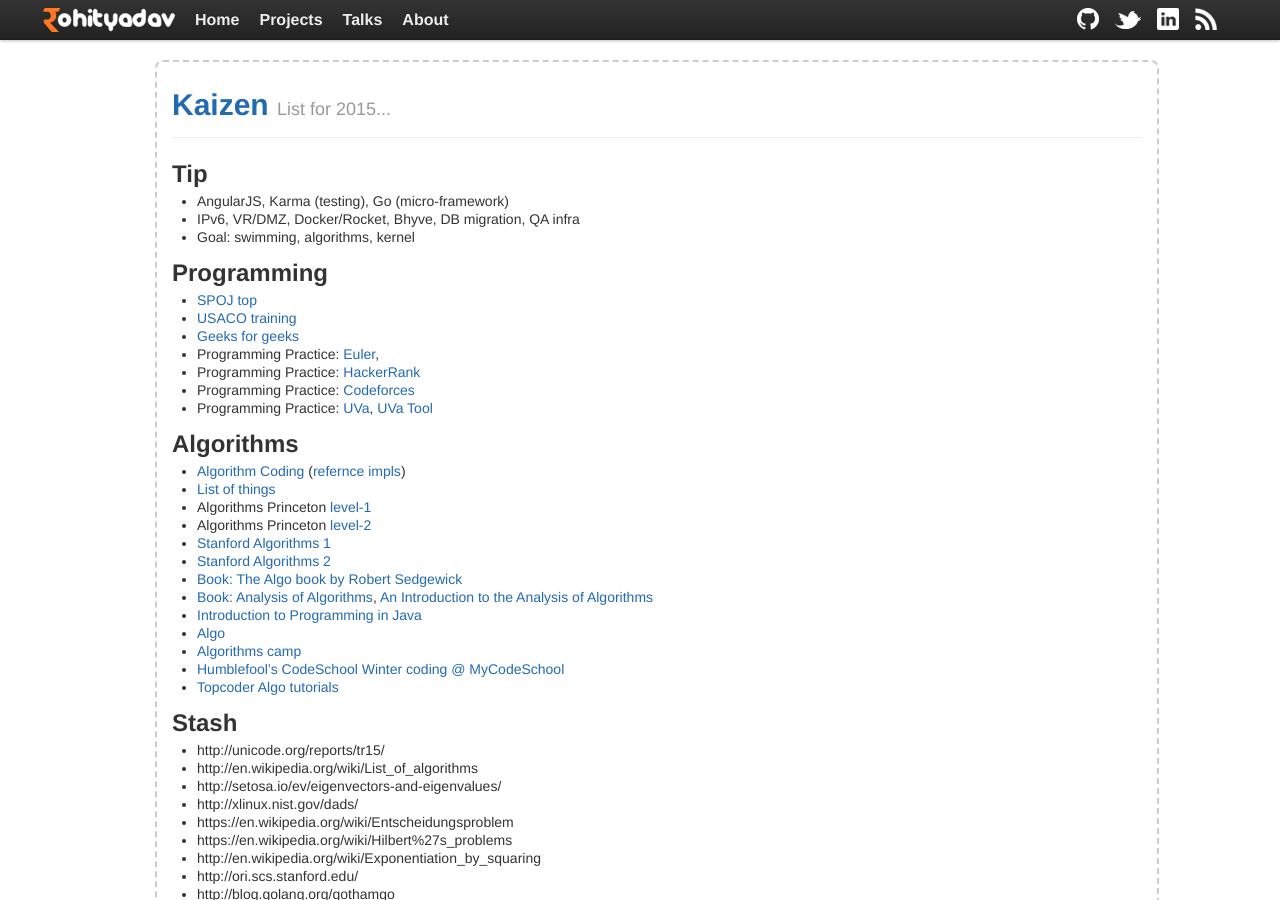
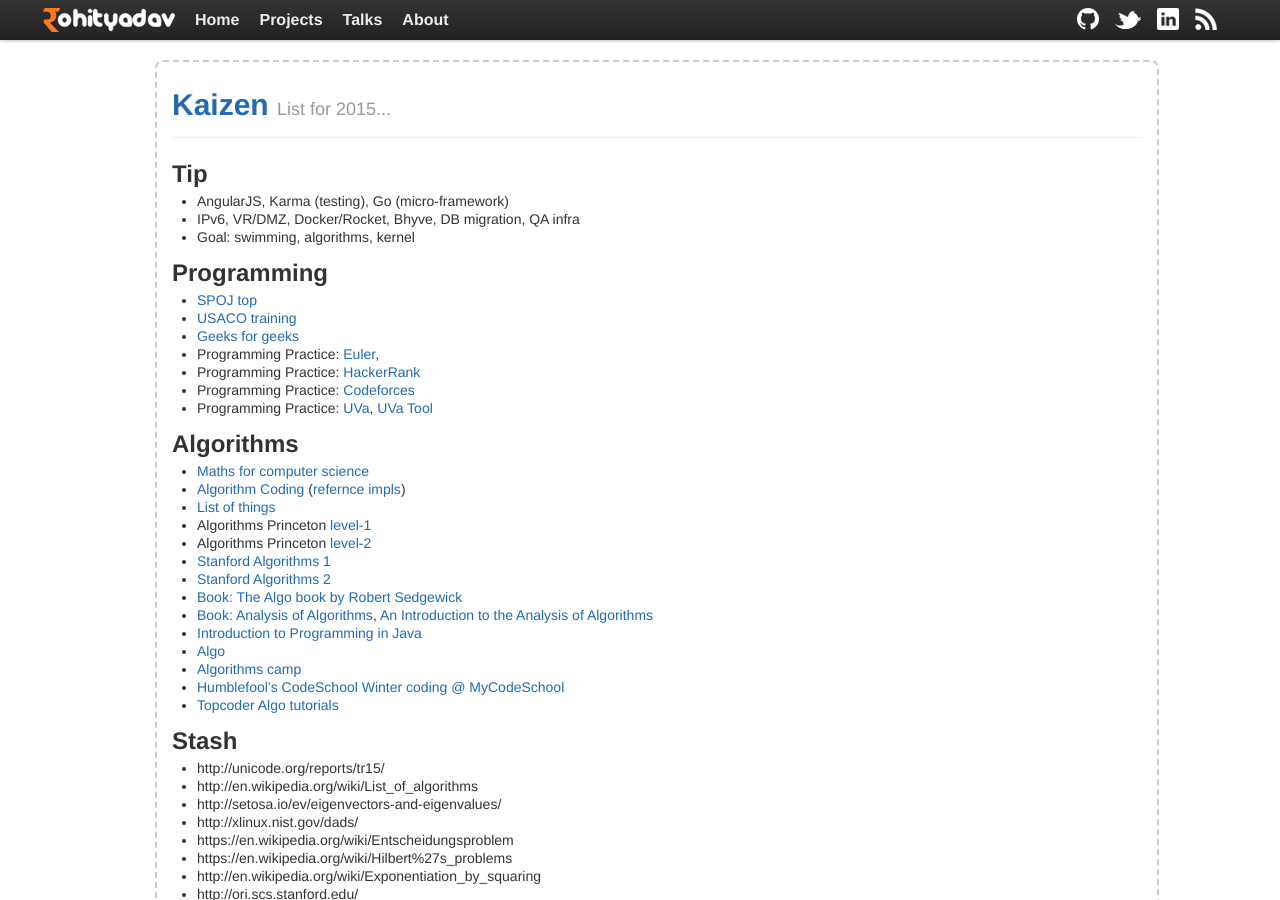
Before and after one commit to rohityadavcloud/rohityadavcloud.github.io, a Jekyll site: the page built from kaizen/index.markdown, in a window 1280 px wide and 900 px high. Built offline with Jekyll 4.4.1, drawn with Linux system fonts in a browser that asks for light colours.

Commit message:
ku
Signed-off-by: Rohit Yadav <rohit.yadav@shapeblue.com>

```diff
--- a/kaizen/index.markdown
+++ b/kaizen/index.markdown
@@ -22,6 +22,7 @@
 
 ## Algorithms
 
+- [Maths for computer science](http://ocw.mit.edu/courses/electrical-engineering-and-computer-science/6-042j-mathematics-for-computer-science-fall-2010/video-lectures/)
 - [Algorithm Coding](./algorithms.html) ([refernce impls](https://github.com/kennyledet/Algorithm-Implementations))
 - [List of things](http://discuss.codechef.com/questions/48877/data-structures-and-algorithms)
 - Algorithms Princeton [level-1](https://class.coursera.org/algs4partI-003/lecture)
```
